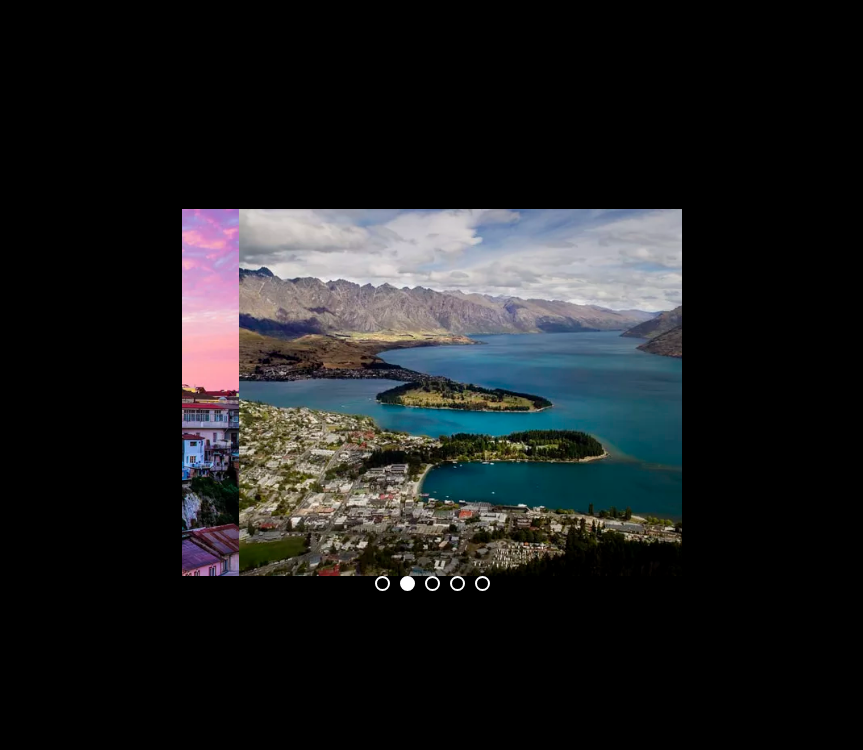
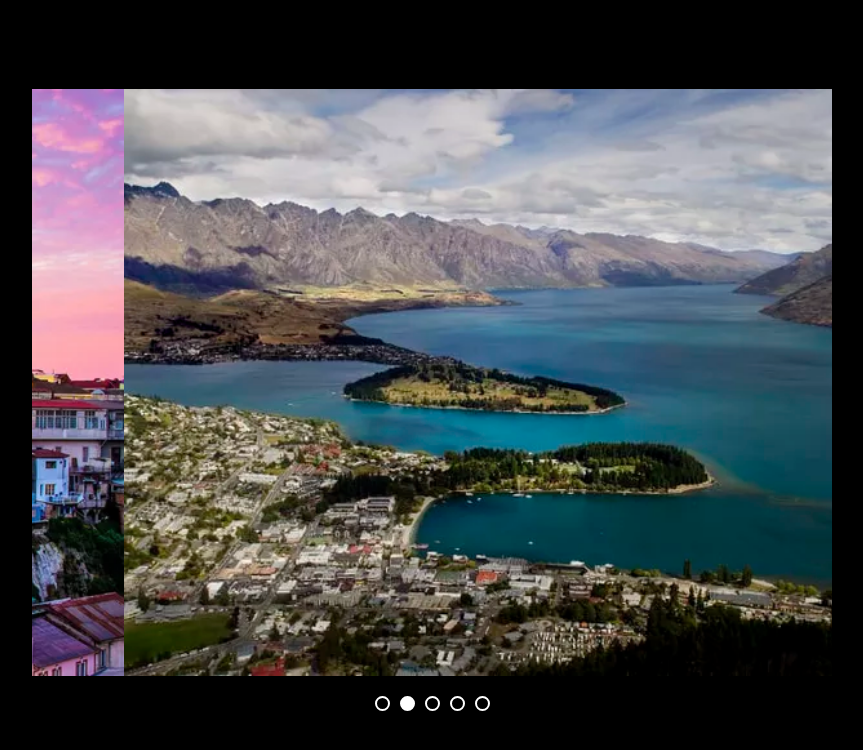
Before and after one commit to Thyago-ES/Slider-de-imagens, a plain HTML site: page index.html in a window 1280 px wide. Shown: the whole page, without its empty margins (208-1071 px from the left). Drawn offline with Linux system fonts and the light colour scheme.

Commit message:
Margin-top -> .navigation || Width -> img

```diff
--- a/style.css
+++ b/style.css
@@ -15,7 +15,7 @@ body{
 }
 
 .slider{
-    width: 500px;
+    width: 800px;
 
     overflow: hidden;
 }
@@ -36,7 +36,7 @@ body{
 }
 
 .slides img{
-    width: 500px;
+    width: 800px;
 }
 
 .navigation{
@@ -46,6 +46,7 @@ body{
     justify-content: center;
     align-items: center;
 
+    margin-top: 20px;
     gap: 10px;
 }
 
```
